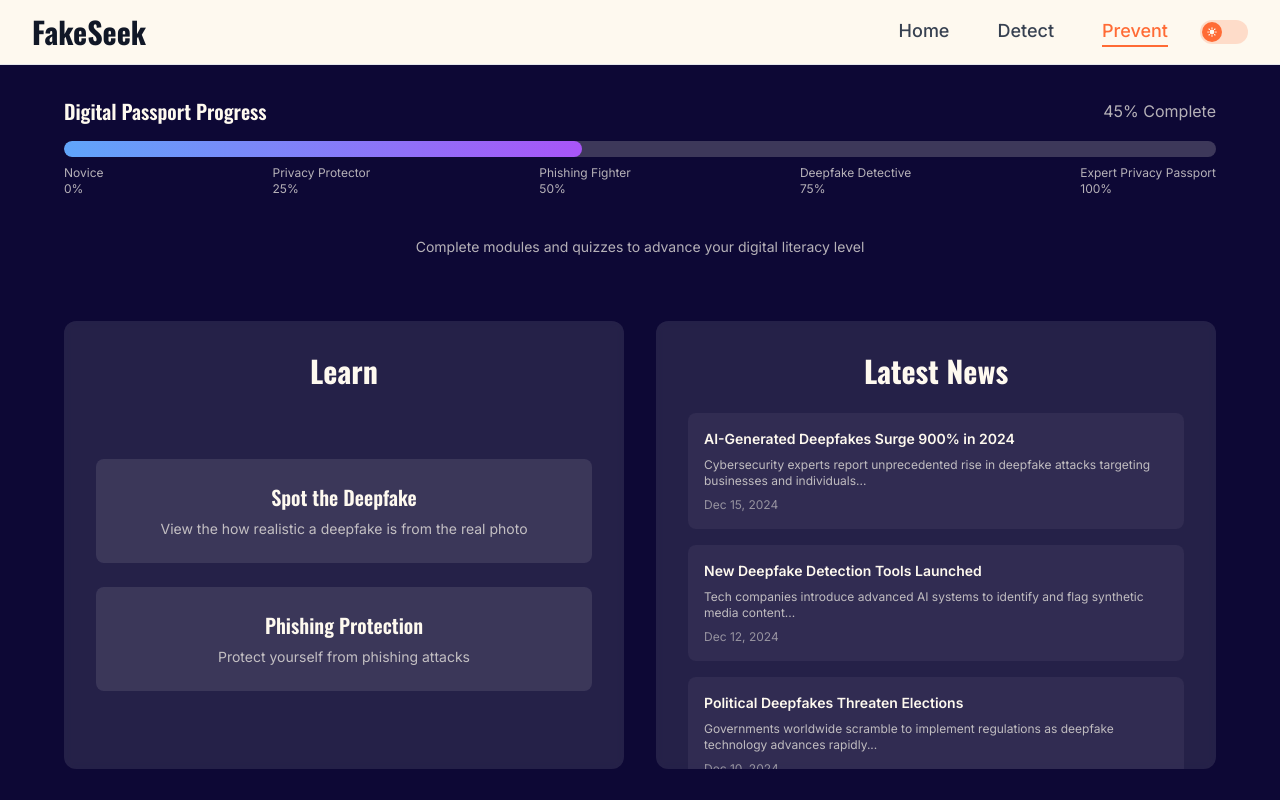
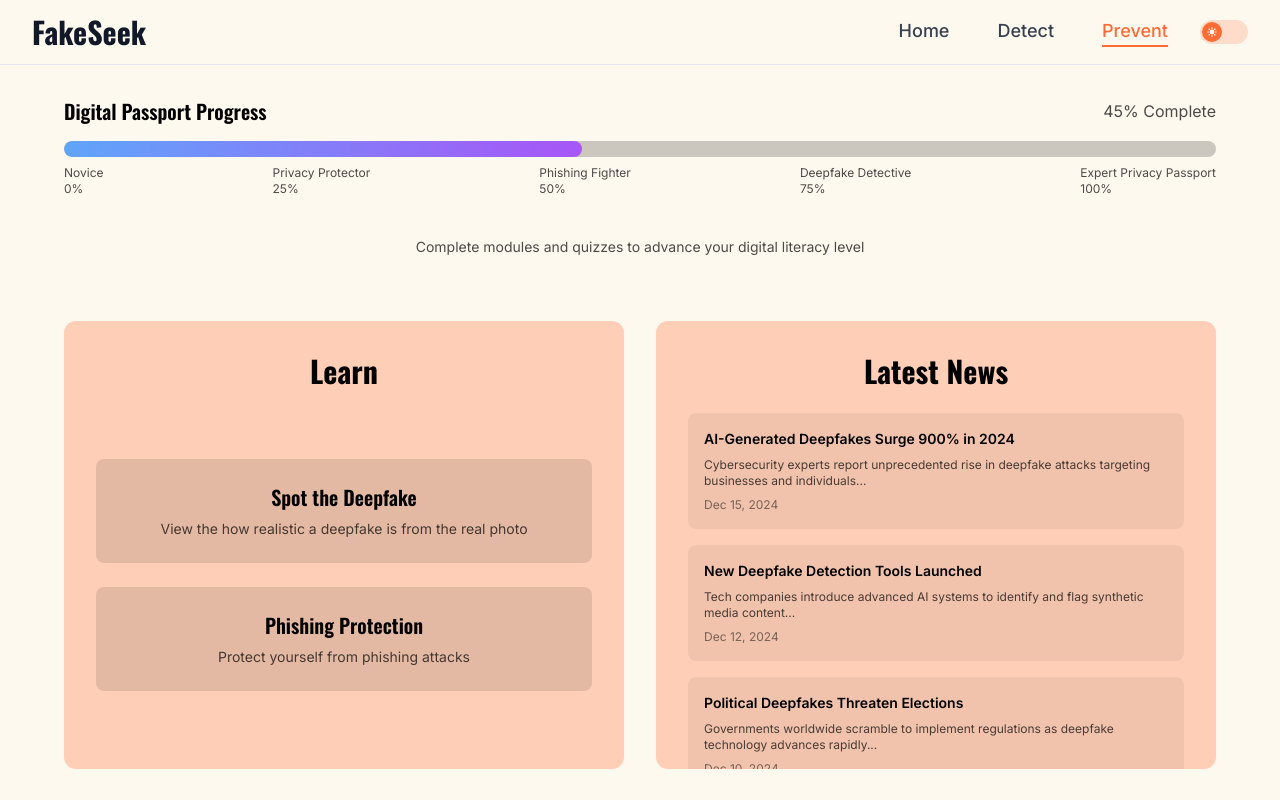
Before and after one commit to apun16/FakeSeek., a Next.js app: page /prevent in a window 1280 px wide. Shown: the top 800 px of the page. Built offline with nearby package versions, Linux system fonts and the light colour scheme; a web font is replaced by a local one.

Commit message:
merged conflict fixes and dark mode finish

```diff
--- a/app/prevent/page.tsx
+++ b/app/prevent/page.tsx
@@ -15,54 +15,53 @@ export default function Prevent() {
     }
   }, [])
   return (
-    <div className="min-h-screen bg-navy">
-
+    <div className="min-h-screen bg-white dark:bg-navy">
       <main className="flex items-center justify-center h-[calc(100vh-4rem)]">
         <div className="w-full max-w-6xl">
 
           {/* Digital Passport Progress Bar */}
           <div className="w-full mb-16">
             <div className="flex justify-between items-center mb-4">
-              <h3 className="text-xl font-oswald font-semibold text-white">
+              <h3 className="text-xl font-oswald font-semibold text-black dark:text-white">
                 Digital Passport Progress
               </h3>
-              <span className="text-white/70">{progress}% Complete</span>
+              <span className="text-black/70 dark:text-white/70">{progress}% Complete</span>
             </div>
 
             {/* Progress Bar with Benchmarks */}
             <div className="relative mb-8">
-              <div className="bg-white/20 rounded-full h-4 overflow-hidden">
+              <div className="bg-black/20 dark:bg-white/20 rounded-full h-4 overflow-hidden">
                 <div className="bg-gradient-to-r from-blue-400 to-purple-500 h-full rounded-full transition-all duration-500" style={{width: `${progress}%`}}></div>
               </div>
 
               {/* Benchmarks */}
               <div className="absolute top-0 w-full h-4 flex justify-between">
                 <div className="flex flex-col items-center">
-                  <div className="w-1 h-4 bg-white/40 rounded-full"></div>
-                  <div className="text-xs text-white/70 mt-6">Novice<br/>0%</div>
+                  <div className="w-1 h-4 bg-black/40 dark:bg-white/40 rounded-full"></div>
+                  <div className="text-xs text-black/70 dark:text-white/70 mt-6">Novice<br/>0%</div>
                 </div>
                 <div className="flex flex-col items-center">
-                  <div className="w-1 h-4 bg-white/40 rounded-full"></div>
-                  <div className="text-xs text-white/70 mt-6">Privacy Protector<br/>25%</div>
+                  <div className="w-1 h-4 bg-black/40 dark:bg-white/40 rounded-full"></div>
+                  <div className="text-xs text-black/70 dark:text-white/70 mt-6">Privacy Protector<br/>25%</div>
                 </div>
                 <div className="flex flex-col items-center">
-                  <div className="w-1 h-4 bg-white/40 rounded-full"></div>
-                  <div className="text-xs text-white/70 mt-6">Phishing Fighter<br/>50%</div>
+                  <div className="w-1 h-4 bg-black/40 dark:bg-white/40 rounded-full"></div>
+                  <div className="text-xs text-black/70 dark:text-white/70 mt-6">Phishing Fighter<br/>50%</div>
                 </div>
                 <div className="flex flex-col items-center">
-                  <div className="w-1 h-4 bg-white/40 rounded-full"></div>
-                  <div className="text-xs text-white/70 mt-6">Deepfake Detective<br/>75%</div>
+                  <div className="w-1 h-4 bg-black/40 dark:bg-white/40 rounded-full"></div>
+                  <div className="text-xs text-black/70 dark:text-white/70 mt-6">Deepfake Detective<br/>75%</div>
                 </div>
                 <div className="flex flex-col items-center">
-                  <div className="w-1 h-4 bg-white/40 rounded-full"></div>
-                  <div className="text-xs text-white/70 mt-6">Expert Privacy Passport<br/>100%</div>
+                  <div className="w-1 h-4 bg-black/40 dark:bg-white/40 rounded-full"></div>
+                  <div className="text-xs text-black/70 dark:text-white/70 mt-6">Expert Privacy Passport<br/>100%</div>
                 </div>
               </div>
             </div>
 
             {/* Progress Details */}
             <div className="text-center mt-20">
-              <p className="text-white/70 text-sm">
+              <p className="text-black/70 dark:text-white/70 text-sm">
                 Complete modules and quizzes to advance your digital literacy level
               </p>
             </div>
@@ -70,27 +69,27 @@ export default function Prevent() {
 
           {/* Learn and News boxes */}
           <div className="flex gap-8 justify-center w-full mt-8">
-            <div className="bg-white/10 backdrop-blur-sm rounded-xl p-8 h-[28rem] flex-1 hover:bg-white/15 transition-colors cursor-pointer flex flex-col">
-              <h2 className="text-3xl font-oswald font-bold text-white text-center mb-6">
+            <div className="bg-orange/30 dark:bg-white/10 backdrop-blur-sm rounded-xl p-8 h-[28rem] flex-1 hover:bg-black/15 dark:hover:bg-white/15 transition-colors cursor-pointer flex flex-col">
+              <h2 className="text-3xl font-oswald font-bold text-black dark:text-white text-center mb-6">
                 Learn
               </h2>
               <div className="flex-1 flex flex-col justify-center gap-6">
                 <Link href="/spot-deepfake" className="block">
-                  <div className="bg-white/10 rounded-lg p-6 hover:bg-white/20 transition-colors cursor-pointer">
-                    <h3 className="text-xl font-oswald font-semibold text-white text-center">
+                  <div className="bg-black/10 dark:bg-white/10 rounded-lg p-6 hover:bg-black/20 dark:hover:bg-white/20 transition-colors cursor-pointer">
+                    <h3 className="text-xl font-oswald font-semibold text-black dark:text-white text-center">
                       Spot the Deepfake
                     </h3>
-                    <p className="text-white/70 text-center mt-2 text-sm">
+                    <p className="text-black/70 dark:text-white/70 text-center mt-2 text-sm">
                       View the how realistic a deepfake is from the real photo
                     </p>
                   </div>
                 </Link>
                 <Link href="/phishing-protection" className="block">
-                  <div className="bg-white/10 rounded-lg p-6 hover:bg-white/20 transition-colors cursor-pointer">
-                    <h3 className="text-xl font-oswald font-semibold text-white text-center">
+                  <div className="bg-black/10 dark:bg-white/10 rounded-lg p-6 hover:bg-black/20 dark:hover:bg-white/20 transition-colors cursor-pointer">
+                    <h3 className="text-xl font-oswald font-semibold text-black dark:text-white text-center">
                       Phishing Protection
                     </h3>
-                    <p className="text-white/70 text-center mt-2 text-sm">
+                    <p className="text-black/70 dark:text-white/70 text-center mt-2 text-sm">
                       Protect yourself from phishing attacks
                     </p>
                   </div>
@@ -98,51 +97,51 @@ export default function Prevent() {
               </div>
             </div>
 
-            <div className="bg-white/10 backdrop-blur-sm rounded-xl p-8 h-[28rem] flex-1 hover:bg-white/15 transition-colors cursor-pointer overflow-y-auto">
-              <h2 className="text-3xl font-oswald font-bold text-white text-center mb-6">
+            <div className="bg-orange/30 dark:bg-white/10 backdrop-blur-sm rounded-xl p-8 h-[28rem] flex-1 hover:bg-black/15 dark:hover:bg-white/15 transition-colors cursor-pointer overflow-y-auto">
+              <h2 className="text-3xl font-oswald font-bold text-black dark:text-white text-center mb-6">
                 Latest News
               </h2>
 
               {/* News Articles */}
               <div className="space-y-4">
-                <div className="bg-white/5 rounded-lg p-4 hover:bg-white/10 transition-colors">
-                  <h3 className="text-white font-semibold text-sm mb-2">
+                <div className="bg-black/5 dark:bg-white/5 rounded-lg p-4 hover:bg-black/10 dark:hover:bg-white/10 transition-colors">
+                  <h3 className="text-black dark:text-white font-semibold text-sm mb-2">
                     AI-Generated Deepfakes Surge 900% in 2024
                   </h3>
-                  <p className="text-white/70 text-xs">
+                  <p className="text-black/70 dark:text-white/70 text-xs">
                     Cybersecurity experts report unprecedented rise in deepfake attacks targeting businesses and individuals...
                   </p>
-                  <div className="text-white/50 text-xs mt-2">Dec 15, 2024</div>
+                  <div className="text-black/50 dark:text-white/50 text-xs mt-2">Dec 15, 2024</div>
                 </div>
 
-                <div className="bg-white/5 rounded-lg p-4 hover:bg-white/10 transition-colors">
-                  <h3 className="text-white font-semibold text-sm mb-2">
+                <div className="bg-black/5 dark:bg-white/5 rounded-lg p-4 hover:bg-black/10 dark:hover:bg-white/10 transition-colors">
+                  <h3 className="text-black dark:text-white font-semibold text-sm mb-2">
                     New Deepfake Detection Tools Launched
                   </h3>
-                  <p className="text-white/70 text-xs">
+                  <p className="text-black/70 dark:text-white/70 text-xs">
                     Tech companies introduce advanced AI systems to identify and flag synthetic media content...
                   </p>
-                  <div className="text-white/50 text-xs mt-2">Dec 12, 2024</div>
+                  <div className="text-black/50 dark:text-white/50 text-xs mt-2">Dec 12, 2024</div>
                 </div>
 
-                <div className="bg-white/5 rounded-lg p-4 hover:bg-white/10 transition-colors">
-                  <h3 className="text-white font-semibold text-sm mb-2">
+                <div className="bg-black/5 dark:bg-white/5 rounded-lg p-4 hover:bg-black/10 dark:hover:bg-white/10 transition-colors">
+                  <h3 className="text-black dark:text-white font-semibold text-sm mb-2">
                     Political Deepfakes Threaten Elections
                   </h3>
-                  <p className="text-white/70 text-xs">
+                  <p className="text-black/70 dark:text-white/70 text-xs">
                     Governments worldwide scramble to implement regulations as deepfake technology advances rapidly...
                   </p>
-                  <div className="text-white/50 text-xs mt-2">Dec 10, 2024</div>
+                  <div className="text-black/50 dark:text-white/50 text-xs mt-2">Dec 10, 2024</div>
                 </div>
 
-                <div className="bg-white/5 rounded-lg p-4 hover:bg-white/10 transition-colors">
-                  <h3 className="text-white font-semibold text-sm mb-2">
+                <div className="bg-black/5 dark:bg-white/5 rounded-lg p-4 hover:bg-black/10 dark:hover:bg-white/10 transition-colors">
+                  <h3 className="text-black dark:text-white font-semibold text-sm mb-2">
                     Celebrities Fight Back Against Deepfakes
                   </h3>
-                  <p className="text-white/70 text-xs">
+                  <p className="text-black/70 dark:text-white/70 text-xs">
                     Hollywood stars and influencers take legal action against unauthorized AI-generated content...
                   </p>
-                  <div className="text-white/50 text-xs mt-2">Dec 8, 2024</div>
+                  <div className="text-black/50 dark:text-white/50 text-xs mt-2">Dec 8, 2024</div>
                 </div>
               </div>
             </div>
```
Also changed, not shown: components/Footer.tsx (+1 -8 lines).
